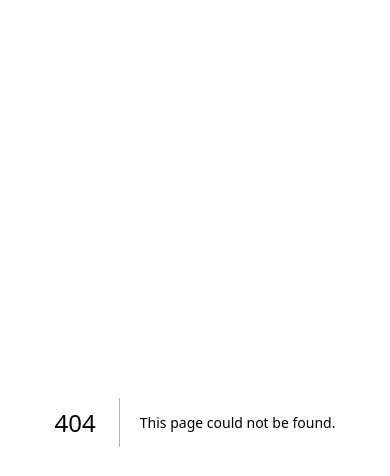
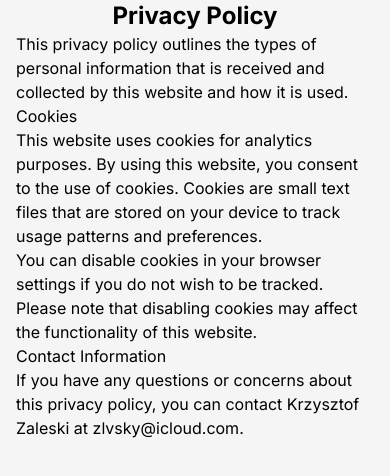
Before and after one commit to Zlvsky/czaleski, a Next.js app: page /privacy-policy in a window 390 px wide. Before the commit this address had no page. Shown: the top 476 px of the page. Built offline with nearby package versions, Linux system fonts and the light colour scheme.

Commit message:
fixed footer on mobile, added privacy policy

```diff
--- /dev/null
+++ b/src/app/privacy-policy/page.tsx
@@ -0,0 +1,45 @@
+import BigContainer from '@/components/layout/BigContainer'
+import PageWrap from '@/components/layout/PageWrap'
+
+const Title = () => (
+  <h1 className="text-dark1 text-center text-2xl font-bold md:text-4xl">
+    Privacy Policy
+  </h1>
+)
+
+const PrivacyContent = () => (
+  <div className="clean-style">
+    <p>
+      This privacy policy outlines the types of personal information that is received and
+      collected by this website and how it is used.
+    </p>
+    <h2>Cookies</h2>
+    <p>
+      This website uses cookies for analytics purposes. By using this website, you consent
+      to the use of cookies. Cookies are small text files that are stored on your device
+      to track usage patterns and preferences.
+    </p>
+    <p>
+      You can disable cookies in your browser settings if you do not wish to be tracked.
+      Please note that disabling cookies may affect the functionality of this website.
+    </p>
+    <h2>Contact Information</h2>
+    <p>
+      If you have any questions or concerns about this privacy policy, you can contact
+      Krzysztof Zaleski at <a href="mailto:zlvsky@icloud.com">zlvsky@icloud.com</a>.
+    </p>
+  </div>
+)
+
+function PrivacyPolicy() {
+  return (
+      <PageWrap>
+        <BigContainer>
+          <Title />
+          <PrivacyContent />
+        </BigContainer>
+      </PageWrap>
+  )
+}
+
+export default PrivacyPolicy
--- a/src/components/footer/Footer.tsx
+++ b/src/components/footer/Footer.tsx
@@ -2,6 +2,10 @@ import LinkSVG from '@/assets/icons/common/link2.svg'
 import BigContainer from '../layout/BigContainer'
 
 const links = [
+  {
+    name: 'Privacy Policy',
+    link: '/privacy-policy'
+  },
   {
     name: 'Twitter',
     link: 'https://twitter.com/zlvskyy'
@@ -33,7 +37,7 @@ function Footer() {
         <span className="text-sm tracking-tight text-gray7B">
           © {year} Krzysztof Zaleski. All Rights Reserved.
         </span>
-        <div className="flex flex-row items-center gap-5">
+        <div className="mt-6 md:mt-0 flex flex-row flex-wrap justify-center items-center gap-5">
           {links.map((link, index) => (
             <a
               key={index}
```
Also changed, not shown: src/app/privacy-policy.tsx (deleted).
